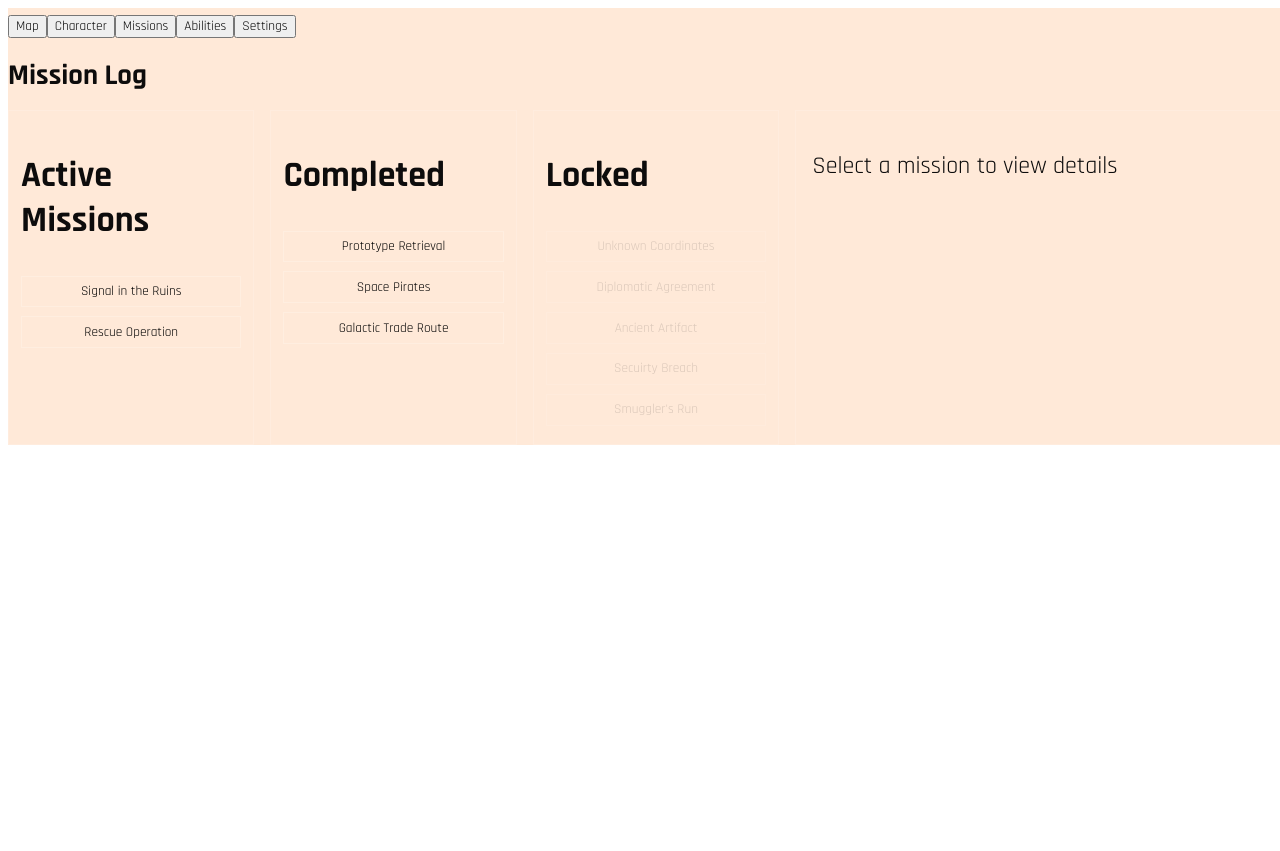
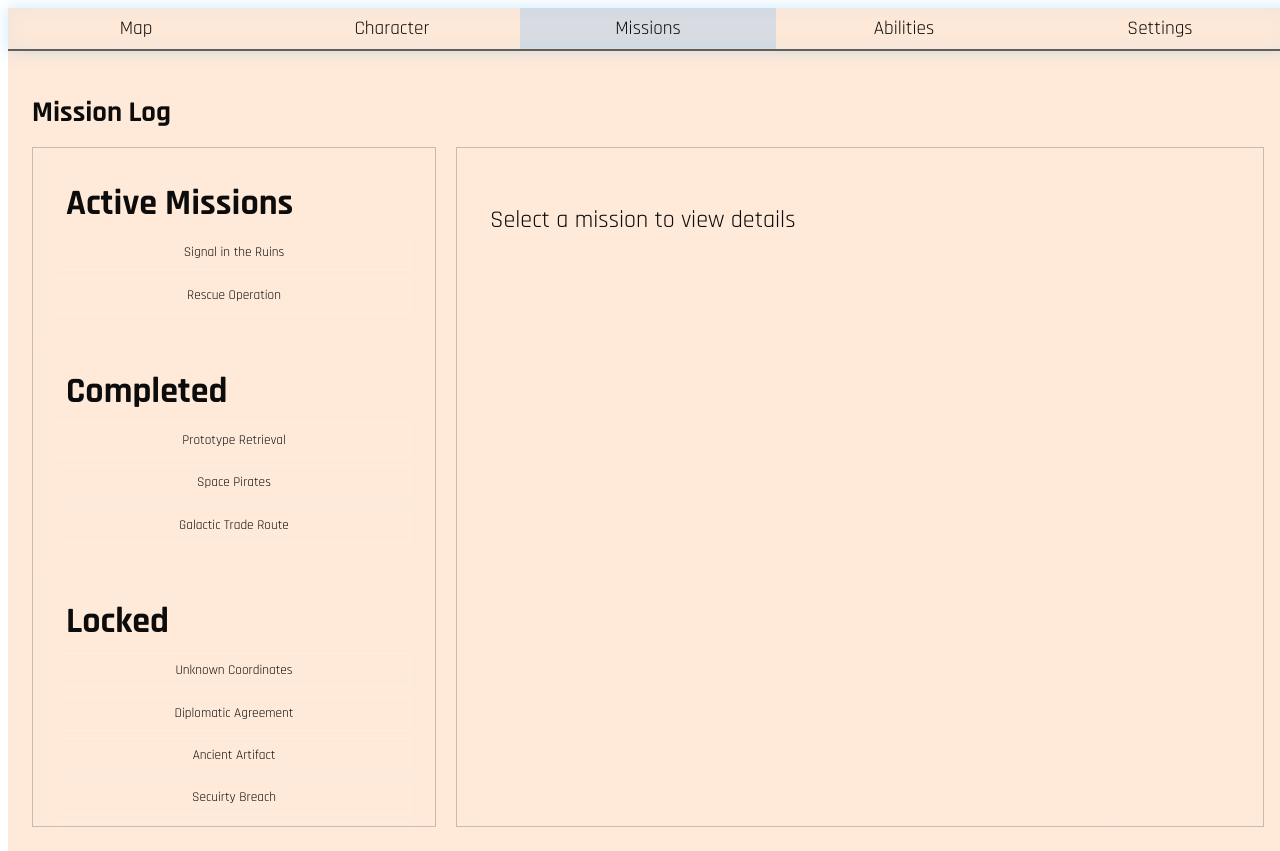
Before and after one commit to kshides21/game-menu, a React (Vite) app: page / in a window 1280 px wide. Both pictures are taken after a click on the button "Missions". Before the commit the page ends 816 px from the top, so only its background shows below. Built offline with nearby package versions, Linux system fonts and the light colour scheme.

Commit message:
added styling for nav bar and mission log page

```diff
--- a/src/components/MobileMenu.jsx
+++ b/src/components/MobileMenu.jsx
@@ -0,0 +1,54 @@
+import { useState, useEffect } from "react";
+import { FaBars, FaTimes } from "react-icons/fa";
+import "../styles/NavBar.css";
+
+export default function MobileMenu({ activeScreen, setActiveScreen }) {
+  const [isOpen, setIsOpen] = useState(false);
+
+  const tabs = [
+    { id: "map", label: "Map" },
+    { id: "character", label: "Character" },
+    { id: "missions", label: "Missions" },
+    { id: "abilities", label: "Abilities" },
+    { id: "settings", label: "Settings" },
+  ];
+
+  const handleSelect = (id) => {
+    setActiveScreen(id);
+    setIsOpen(false);
+  };
+
+  useEffect(() => {
+    document.body.style.overflow = isOpen ? "hidden" : "auto";
+    return () => (document.body.style.overflow = "auto");
+  }, [isOpen]);
+
+  return (
+    <nav className="top-nav-mobile">
+      <button className="hamburger-btn" onClick={() => setIsOpen(true)}>
+        <FaBars />
+      </button>
+      {isOpen && (
+        <div className="mobile-menu-overlay">
+          <button className="close-btn" onClick={() => setIsOpen(false)}>
+            <FaTimes />
+          </button>
+
+          <div className="mobile-menu-links">
+            {tabs.map((tab) => (
+              <button
+                key={tab.id}
+                className={`menu-link ${
+                  activeScreen === tab.id ? "active" : ""
+                }`}
+                onClick={() => handleSelect(tab.id)}
+              >
+                {tab.label}
+              </button>
+            ))}
+          </div>
+        </div>
+      )}
+    </nav>
+  );
+}
--- a/src/components/PauseMenu.jsx
+++ b/src/components/PauseMenu.jsx
@@ -1,4 +1,5 @@
 import TopNav from "./TopNav";
+import MobileMenu from "./MobileMenu";
 import ScreenWrapper from "./ScreenWrapper";
 
 export default function PauseMenu({
@@ -16,6 +17,7 @@ export default function PauseMenu({
   return (
     <div className="pause-menu">
       <TopNav activeScreen={activeScreen} setActiveScreen={setActiveScreen} />
+      <MobileMenu activeScreen={activeScreen} setActiveScreen={setActiveScreen} />
 
       <ScreenWrapper
         activeScreen={activeScreen}
--- a/src/components/TopNav.jsx
+++ b/src/components/TopNav.jsx
@@ -1,3 +1,6 @@
+import "../styles/NavBar.css";
+export default function TopNav({ activeScreen, setActiveScreen }) {
+
 const tabs = [
   { id: "map", label: "Map" },
   { id: "character", label: "Character" },
@@ -6,14 +9,13 @@ const tabs = [
   { id: "settings", label: "Settings" },
 ];
 
-export default function TopNav({ activeScreen, setActiveScreen }) {
   return (
     <nav className="top-nav">
       {tabs.map((tab) => (
         <button
           key={tab.id}
-          className={activeScreen === tab.id ? "active" : ""}
           onClick={() => setActiveScreen(tab.id)}
+          className={activeScreen === tab.id ? "nav-active" : ""}
         >
           {tab.label}
         </button>
--- a/src/screens/CharacterScreen.jsx
+++ b/src/screens/CharacterScreen.jsx
@@ -43,7 +43,7 @@ export default function CharacterScreen({ characterType }) {
         changes[stat] = value > prev ? "up" : "down";
       }
     });
-
+    // eslint-disable-next-line react-hooks/set-state-in-effect
     setStatChanges(changes);
     prevStatsRef.current = finalStats;
   }, [finalStats]);
--- a/src/screens/MissionScreen.jsx
+++ b/src/screens/MissionScreen.jsx
@@ -3,15 +3,17 @@ import { MISSIONS } from "../data/missions";
 import { LOCATIONS } from "../data/locations";
 import "../styles/MissionLog.css";
 
-function MissionList({ title, missions, onSelect, disabled }) {
+function MissionList({ title, missions, onSelect, selectedMission, disabled }) {
   return (
     <section className="mission-list">
-      <h2>{title}</h2>
+      <h2 className="mission-title">{title}</h2>
 
       {missions.map((mission) => (
         <button
           key={mission.id}
-          className="mission-item"
+          className={`mission-item ${
+            selectedMission?.id === mission.id ? "selected" : ""
+          }`}
           disabled={disabled}
           onClick={() => !disabled && onSelect(mission)}
         >
@@ -39,7 +41,7 @@ function MissionDetails({ mission }) {
   if (mission.status === "locked") {
     return (
       <div className="mission-details">
-        <p>This mission is currently locked.</p>
+        <p>This mission is currently locked. Progress in game to unlock mission</p>
       </div>
     );
   }
@@ -63,6 +65,7 @@ function MissionDetails({ mission }) {
       {mission.rewards.items && (
         <p>Items: {mission.rewards.items.join(", ")}</p>
       )}
+      <p>Status: {mission.status.toUpperCase()}</p>
     </div>
   );
 }
@@ -79,24 +82,30 @@ export default function MissionScreen() {
       <h1 className="screen-title">Mission Log</h1>
 
       <div className="mission-layout">
+        <div className="mission-lists" >
         <MissionList
           title="Active Missions"
           missions={active}
           onSelect={setSelectedMission}
+          selectedMission={selectedMission}
         />
         <MissionList
           title="Completed"
           missions={completed}
           onSelect={setSelectedMission}
+          selectedMission={selectedMission}
         />
         <MissionList
           title="Locked"
           missions={locked}
           onSelect={setSelectedMission}
-          disabled
+          selectedMission={selectedMission}
+
         />
-
-        <MissionDetails mission={selectedMission} />
+        </div>
+        <div className="mission-detail-panel">
+         <MissionDetails mission={selectedMission} />
+        </div>
       </div>
     </div>
   );
--- a/src/styles/Character.css
+++ b/src/styles/Character.css
@@ -196,4 +196,10 @@
   .character-screen {
     grid-template-columns: 1fr;
   }
+  .stat-row {
+    font-size: 16px;
+  }
+  .character-model::after {
+    animation: none;
+  }
 }
--- a/src/styles/MissionLog.css
+++ b/src/styles/MissionLog.css
@@ -1,29 +1,85 @@
 .mission-layout {
   display: grid;
-  grid-template-columns: 1fr 1fr 1fr 2fr;
+  grid-template-columns: 1fr 2fr;
+  gap: 1.25rem;
+  height: calc(100vh - 120px);
+}
+
+.mission-lists {
+  border: 1px solid rgba(0, 0, 0, 0.2);
+  padding: 0.75rem;
+  display: flex;
+  flex-direction: column;
   gap: 1rem;
+  overflow-y: auto;
 }
 
 .mission-list {
-  border: 1px solid rgba(255,255,255,0.15);
+  border: 1px solid rgba(255,255,255,0.12);
   padding: 0.75rem;
 }
 
 .mission-item {
   width: 100%;
   margin-bottom: 0.4rem;
-  padding: 0.4rem;
+  padding: 0.5rem;
   background: transparent;
   border: 1px solid rgba(255,255,255,0.2);
+  color: inherit;
   cursor: pointer;
+  transition: background 0.2s, border-color 0.2s;
+}
+
+.mission-item:hover {
+  border-color: rgba(100,180,255,0.6);
+}
+
+.mission-item.selected {
+  background: rgba(100,180,255,0.15);
+  border-color: #64b4ff;
+  box-shadow: 0 0 10px rgba(100,180,255,0.3);
 }
 
 .mission-details {
   border: 1px solid rgba(255,255,255,0.15);
   padding: 1rem;
+  height: 100%;
+  max-width: 600px;
+}
+
+.mission-log {
+  padding: 1.5rem;
+}
+
+.mission-title {
+  margin: 8px;
 }
 
 .mission-item:disabled {
-  opacity: 0.5;
-  cursor: not-allowed;
+  opacity: 0.7;
 }
+
+.mission-detail-panel {
+  border: 1px solid rgba(0, 0, 0, 0.2);
+  padding: 1rem;
+  overflow-y: auto;
+}
+
+@media (max-width: 716px) {
+  .mission-layout {
+    grid-template-columns: 1fr;
+    grid-template-rows: auto auto;
+    height: auto;
+  }
+
+  .mission-lists {
+    height: auto;
+    max-height: 300px;
+  }
+
+  .mission-details {
+    max-width: none;
+    height: auto;
+    margin-top: 1rem;
+  }
+}
--- /dev/null
+++ b/src/styles/NavBar.css
@@ -0,0 +1,122 @@
+.top-nav {
+  display: flex;
+  justify-content: space-around;
+  border-bottom: 2px solid rgba(0, 0, 0, 0.6);
+  box-shadow: 0 0 15px rgba(120, 200, 255, 0.4),
+    inset 0 0 20px rgba(120, 200, 255, 0.15);
+}
+
+.top-nav button,
+.top-nav-mobile button {
+  width: 100%;
+  cursor: pointer;
+  border: none;
+  background: transparent;
+  font-size: 1.2rem;
+  padding: 0.5rem 1rem;
+  display: block;
+  color: var(--text-color);
+  transition: background 0.3s ease;
+}
+
+.top-nav button:hover {
+  background: rgba(100, 180, 255, 0.15);
+}
+
+.nav-active {
+  background: rgba(100, 180, 255, 0.25) !important;
+}
+
+.top-nav-mobile {
+  display: none;
+  position: fixed;
+  top: 0;
+  right: 0;
+  z-index: 1000;
+}
+
+.mobile-menu-overlay {
+  position: fixed;
+  inset: 0;
+  background: rgba(10, 10, 20, 0.95);
+  backdrop-filter: blur(6px);
+  z-index: 2000;
+  display: flex;
+  flex-direction: column;
+  align-items: center;
+  justify-content: center;
+}
+
+.close-btn {
+  position: absolute;
+  transform: translate(35%, -600%);
+  background: none;
+  border: none;
+  color: white;
+  font-size: 1.8rem;
+  cursor: pointer;
+}
+
+.mobile-menu-links {
+  display: flex;
+  flex-direction: column;
+  gap: 1.25rem;
+}
+
+.menu-link {
+  background: none;
+  border: none;
+  color: white;
+  font-size: 1.5rem;
+  letter-spacing: 0.1em;
+  cursor: pointer;
+  transition: color 0.2s, transform 0.2s;
+}
+
+.menu-link:hover {
+  color: #64b4ff;
+  transform: translateY(-2px);
+}
+
+.menu-link.active {
+  color: #64b4ff;
+  text-shadow: 0 0 10px rgba(100,180,255,0.6);
+}
+
+.mobile-menu-overlay {
+  animation: fadeIn 0.25s ease forwards;
+}
+
+.hamburger-btn {
+  background: none;
+  border: none;
+  font-size: 1.6rem;
+  padding: 1rem;
+  color: black !important;
+  cursor: pointer;
+}
+
+@keyframes fadeIn {
+  from {
+    opacity: 0;
+    transform: scale(1.02);
+  }
+  to {
+    opacity: 1;
+    transform: scale(1);
+  }
+}
+
+@media (max-width: 716px) {
+  .top-nav {
+    display: none;
+  }
+  .top-nav-mobile {
+    display: flex;
+    justify-content: space-around;
+    border-bottom: 2px solid rgba(0, 0, 0, 0.6);
+    box-shadow: 0 0 15px rgba(120, 200, 255, 0.4),
+      inset 0 0 20px rgba(120, 200, 255, 0.15);
+    color: white;
+  }
+}
```
